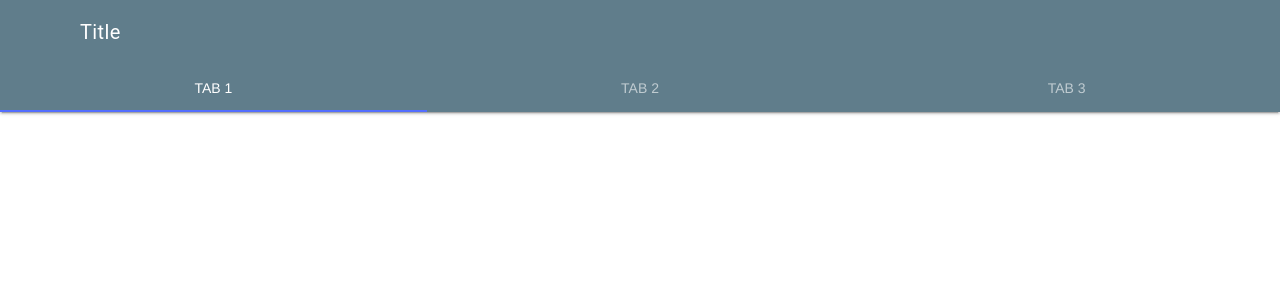
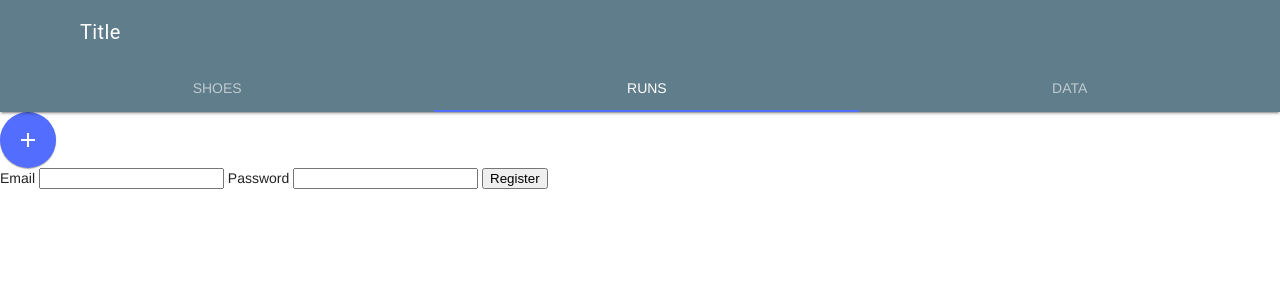
Before and after one commit to wtbarras/AthMetric, a Flask app: page /auth/register in a window 1280 px wide. Shown: the top 300 px of the page. Run offline with Flask 2, Linux system fonts and the light colour scheme.

Commit message:
Add tab titles and set run tab as active tab

```diff
--- a/runmetric/templates/base.html
+++ b/runmetric/templates/base.html
@@ -14,22 +14,26 @@
     </div>
     <!-- Tabs -->
     <div class="mdl-layout__tab-bar mdl-js-ripple-effect">
-      <a href="#fixed-tab-1" class="mdl-layout__tab is-active">Tab 1</a>
-      <a href="#fixed-tab-2" class="mdl-layout__tab">Tab 2</a>
-      <a href="#fixed-tab-3" class="mdl-layout__tab">Tab 3</a>
+      <a href="#fixed-tab-1" class="mdl-layout__tab">SHOES</a>
+      <a href="#fixed-tab-2" class="mdl-layout__tab is-active">RUNS</a>
+      <a href="#fixed-tab-3" class="mdl-layout__tab">DATA</a>
     </div>
   </header>
   <div class="mdl-layout__drawer">
     <span class="mdl-layout-title">Title</span>
   </div>
   <main class="mdl-layout__content">
-    <section class="mdl-layout__tab-panel is-active" id="fixed-tab-1">
+    <section class="mdl-layout__tab-panel" id="fixed-tab-1">
       <div class="page-content">
-
+        shoe shoes shoes
       </div>
     </section>
-    <section class="mdl-layout__tab-panel" id="fixed-tab-2">
-      <div class="page-content"><!-- Your content goes here -->
+    <section class="mdl-layout__tab-panel is-active" id="fixed-tab-2">
+      <div class="page-content">
+        <!-- Add new run -->
+        <button class="mdl-button mdl-js-button mdl-button--fab mdl-button--colored">
+            <i class="material-icons">add</i>
+        </button>
         {% block content %}
           {% for run in runs %}
           <div class="run">
```
